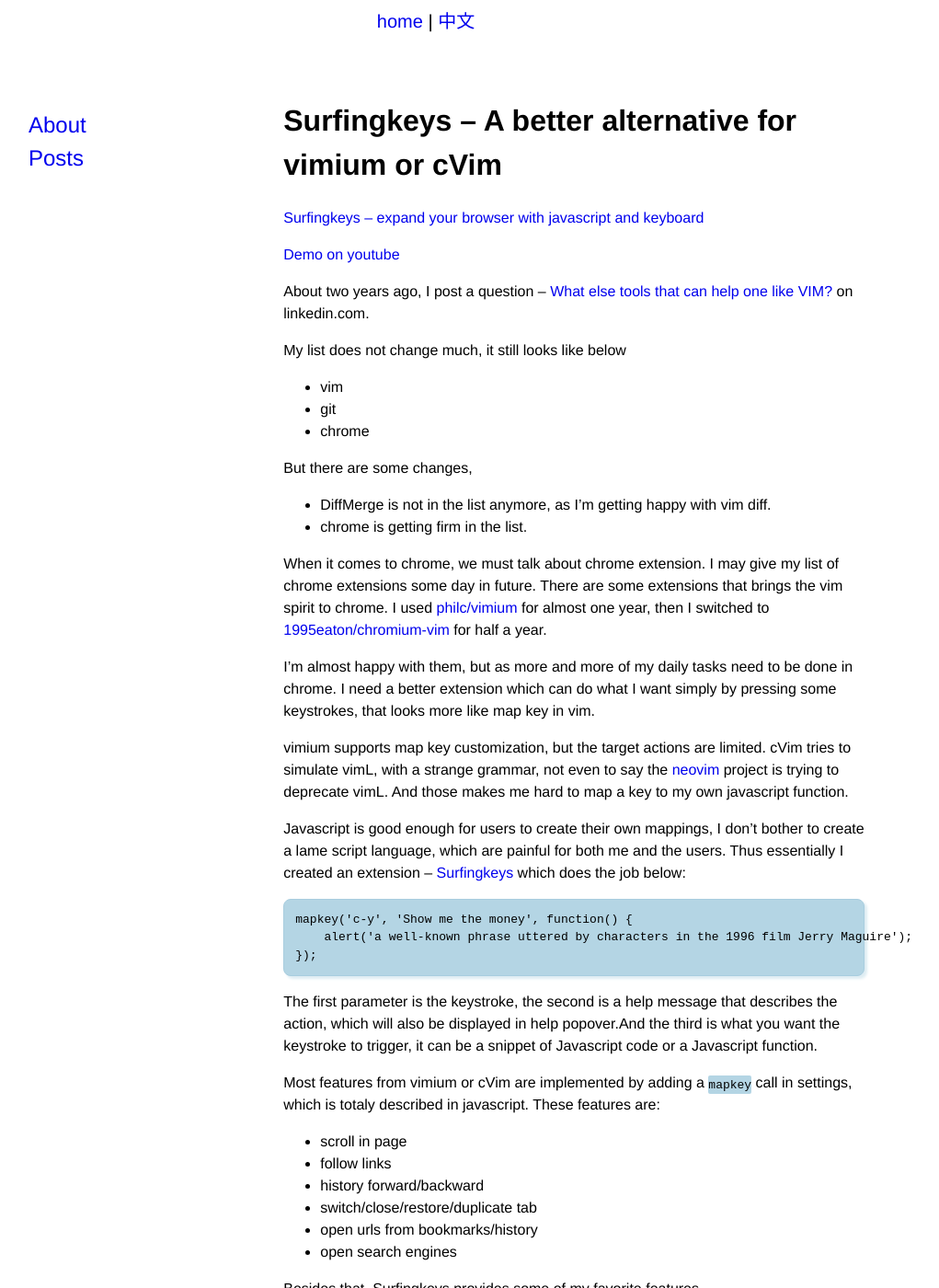
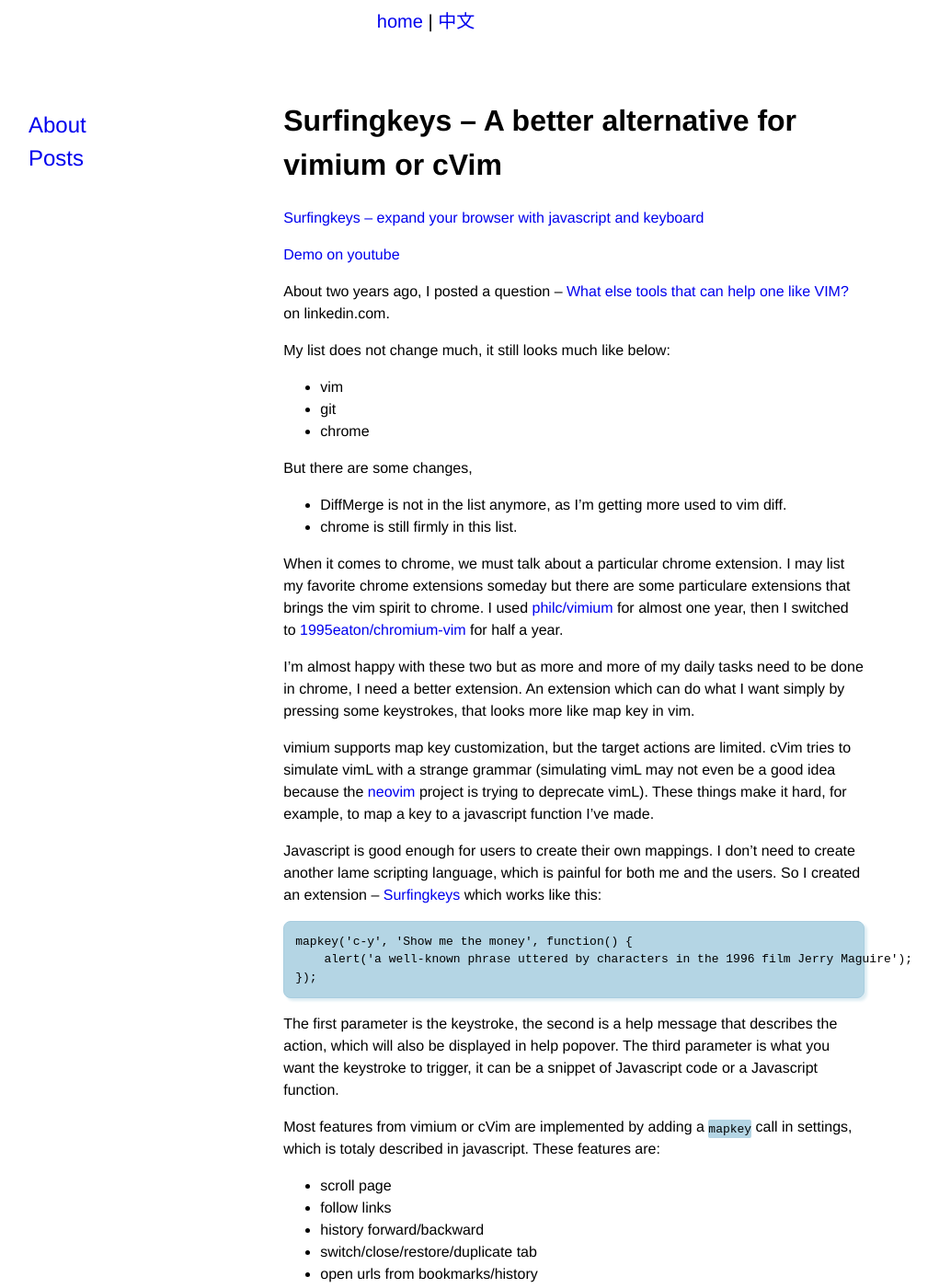
Before and after one commit to brookhong/brookhong.github.io, a Jekyll site: the page built from _posts/2015-09-15-surfingkeys.md, in a window 1280 px wide and 1400 px high. Shown: the whole window at 92% size, without its empty margins (177-1198 px from the left). Built offline with Jekyll 4.4.1, drawn with Linux system fonts in a browser that asks for light colours; some of the changed text lies outside the part shown.

Commit message:
grammar corrections

```diff
--- a/_posts/2015-09-15-surfingkeys.md
+++ b/_posts/2015-09-15-surfingkeys.md
@@ -11,9 +11,9 @@
 
 [Demo on youtube](https://www.youtube.com/watch?v=ROqfE9d7Iwo&feature=youtu.be)
 
-About two years ago, I post a question -- [What else tools that can help one like VIM?](http://www.linkedin.com/grp/post/154653-119166234#commentID_discussion%3A119166234%3Agroup%3A154653) on linkedin.com.
+About two years ago, I posted a question -- [What else tools that can help one like VIM?](http://www.linkedin.com/grp/post/154653-119166234#commentID_discussion%3A119166234%3Agroup%3A154653) on linkedin.com.
 
-My list does not change much, it still looks like below
+My list does not change much, it still looks much like below:
 
 * vim
 * git
@@ -21,26 +21,31 @@
 
 But there are some changes,
 
-* DiffMerge is not in the list anymore, as I'm getting happy with vim diff.
-* chrome is getting firm in the list.
+* DiffMerge is not in the list anymore, as I'm getting more used to vim diff.
+* chrome is still firmly in this list.
 
-When it comes to chrome, we must talk about chrome extension. I may give my list of chrome extensions some day in future. There are some extensions that brings the vim spirit to chrome. I used [philc/vimium](https://github.com/philc/vimium) for almost one year, then I switched to [1995eaton/chromium-vim](https://github.com/1995eaton/chromium-vim) for half a year.
+When it comes to chrome, we must talk about a particular chrome extension. I may list my favorite chrome extensions someday but there are some particulare extensions that brings the vim spirit to chrome. I used [philc/vimium](https://github.com/philc/vimium) for almost one year, then I switched to [1995eaton/chromium-vim](https://github.com/1995eaton/chromium-vim) for half a year.
 
-I'm almost happy with them, but as more and more of my daily tasks need to be done in chrome. I need a better extension which can do what I want simply by pressing some keystrokes, that looks more like map key in vim.
+I'm almost happy with these two but as more and more of my daily tasks need to be done in chrome, I need a better extension.
+An extension which can do what I want simply by pressing some keystrokes, that looks more like map key in vim.
 
-vimium supports map key customization, but the target actions are limited. cVim tries to simulate vimL, with a strange grammar, not even to say the [neovim](https://github.com/neovim/neovim) project is trying to deprecate vimL. And those makes me hard to map a key to my own javascript function.
+vimium supports map key customization, but the target actions are limited. cVim tries to simulate vimL with a strange grammar (simulating
+vimL may not even be a good idea because the [neovim](https://github.com/neovim/neovim) project is trying to deprecate vimL).
+These things make it hard, for example, to map a key to a javascript function I've made.
 
-Javascript is good enough for users to create their own mappings, I don't bother to create a lame script language, which are painful for both me and the users. Thus essentially I created an extension -- [Surfingkeys](https://github.com/brookhong/Surfingkeys) which does the job below:
+Javascript is good enough for users to create their own mappings.  I don't need to create another lame scripting language, which is painful for both me and the users.
+So I created an extension -- [Surfingkeys](https://github.com/brookhong/Surfingkeys) which works like this:
 
     mapkey('c-y', 'Show me the money', function() {
         alert('a well-known phrase uttered by characters in the 1996 film Jerry Maguire');
     });
 
-The first parameter is the keystroke, the second is a help message that describes the action, which will also be displayed in help popover.And the third is what you want the keystroke to trigger, it can be a snippet of Javascript code or a Javascript function.
+The first parameter is the keystroke, the second is a help message that describes the action, which will also be displayed in help popover.
+The third parameter is what you want the keystroke to trigger, it can be a snippet of Javascript code or a Javascript function.
 
 Most features from vimium or cVim are implemented by adding a `mapkey` call in settings, which is totaly described in javascript. These features are:
 
-* scroll in page
+* scroll page
 * follow links
 * history forward/backward
 * switch/close/restore/duplicate tab
@@ -51,15 +56,16 @@
 
 ## Search selected with
 
-I like this feature from when I was using Firefox. For both Firefox and Chrome, the extensions make it through context menu. Surfingkeys makes it through key mappings. By default, when you press `sg` in normal mode, it will search selected text with google, if there is none selected, it will search text from system clipboard with google. In visual mode, it will search selected text with google.
+I like this feature from when I was using Firefox. For both Firefox and Chrome, extensions are used through a context menu.
+Surfingkeys does this through key mappings. By default, when you press `sg` in normal mode, it will search selected text with google, if there is none selected, it will search text from system clipboard with google. In visual mode, it will search selected text with google.
 
-The `g` in `sg` is a search alias for google, there are some other built-in search aliases -- like `w` for bing. So press `sw` to search selected with bing. Refer to [Add search alias to omnibar](https://github.com/brookhong/Surfingkeys#add-search-alias-to-omnibar) to add your own search alias, especially those search engines for company inside.
+The `g` in `sg` is a search alias for google, there are some other built-in search aliases -- like `w` for bing. So press `sw` to search selected with bing. Refer to [Add search alias to omnibar](https://github.com/brookhong/Surfingkeys#add-search-alias-to-omnibar) to add your own search alias, useful for internal company search engines.
 
 ## The vim-like marks
 
-You can create vim-like marks by pressing `m`, followed by a word character(0-9, A-Z, a-z), used as mark name. For example, if you press `ma` on this page, you'll create a mark named `a` which points to this page. Then pressing `'a` anywhere, you'll jump to this page.
+You can create vim-like marks by pressing `m`, followed by a word character(0-9, A-Z, a-z), used as a marker. For example, if you press `ma` on this page, you'll create a mark named `a` which points to this page. Then pressing `'a` anywhere, you'll jump to this page.
 
-It's a faster bookmark.
+Essentially, it's a faster bookmark.
 
 ## A better bookmark finder
 
```
